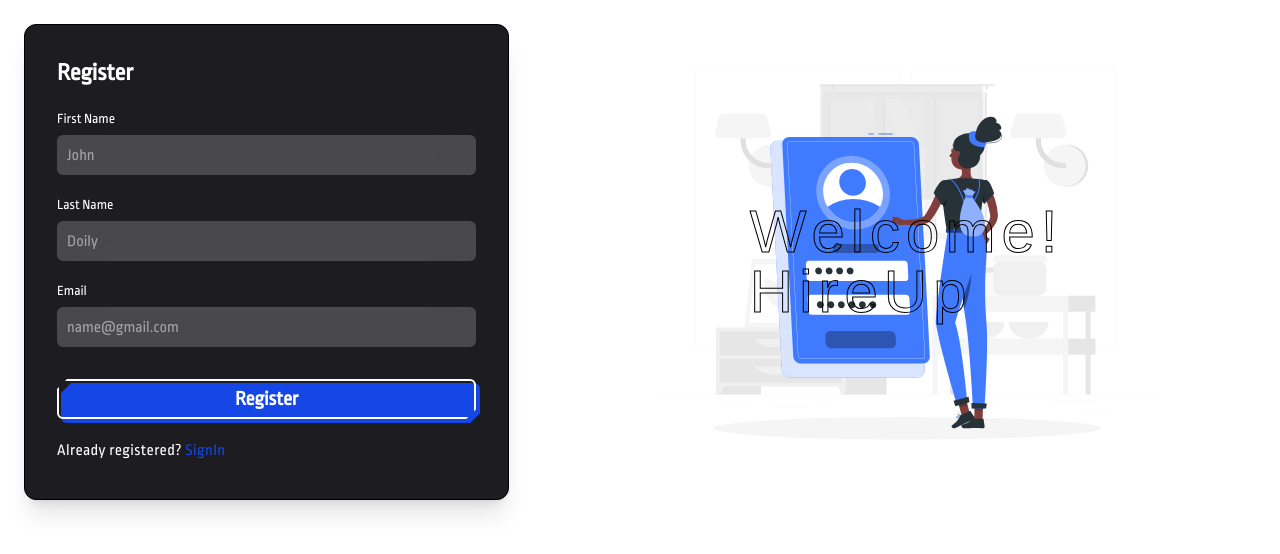
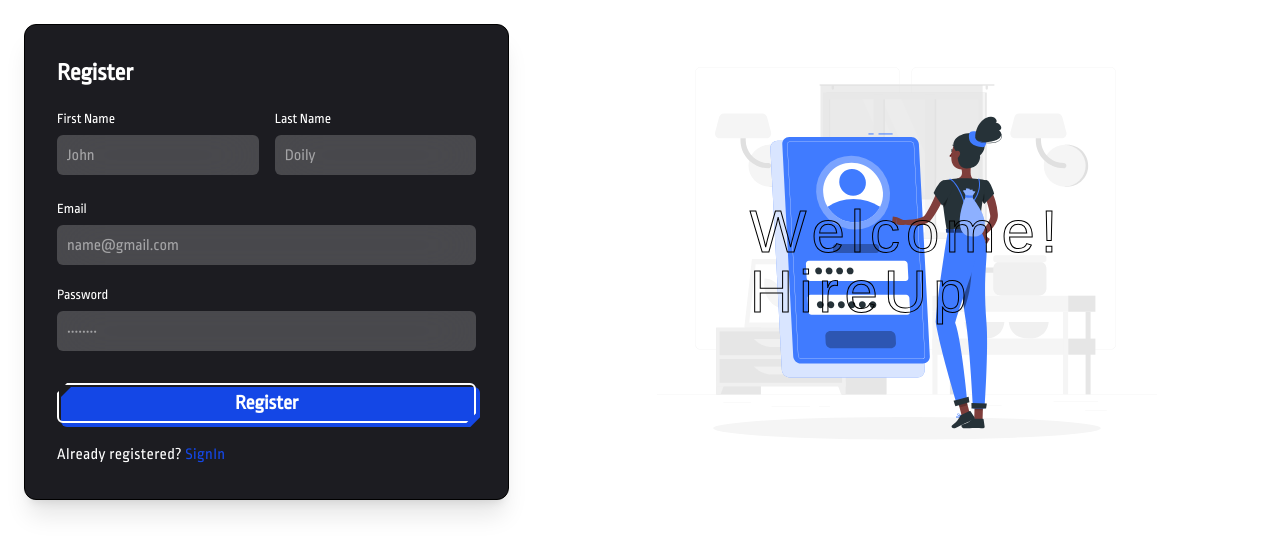
Before and after one commit to thisalsalpura/hireup_frontend, a React (Vite) app: page /userLogin in a window 1280 px wide. Both pictures are taken after a click on the link "Register". Shown: the top 554 px of the page. Built offline with nearby package versions, Linux system fonts and the light colour scheme; no server answers; a web font is replaced by a local one.

Commit message:
Update 6.1

```diff
--- a/src/pages/UserLogin.jsx
+++ b/src/pages/UserLogin.jsx
@@ -77,12 +77,12 @@
                                         <div className="flex flex-row items-center justify-between mt-5">
                                             <Checkbox name="Remember Me" />
 
-                                            <label className="text-blue-700 hover:border-b-2 hover:border-blue-700 text-sm sm:text-base"><a href="/">Forgot Password?</a></label>
+                                            <label className="text-blue-700 border-b-2 border-transparent hover:border-blue-700 text-sm sm:text-base"><a href="/">Forgot Password?</a></label>
                                         </div>
 
                                         <Button href="/home" name="SignIn" containerClass="mt-8" frontClasses="text-white h-10 w-full border-2 border-white" backClasses="h-10 w-full bg-blue-700" />
 
-                                        <p className="text-white text-sm sm:text-base tracking-wide mt-4">Not registered? <a className="text-blue-700 hover:border-b-2 hover:border-blue-700" onClick={toggleSlide}>Register</a></p>
+                                        <p className="text-white text-sm sm:text-base tracking-wide mt-4">Not registered? <a className="text-blue-700 border-b-2 border-transparent hover:border-blue-700" onClick={toggleSlide}>Register</a></p>
 
                                         <Button onClick={() => { loginWithGoogle(); }} name="Google SignIn" icon={faGoogle} containerClass="mt-4" frontClasses="text-blue-700 h-10 w-full border-2 border-blue-700" backClasses="h-10 w-full bg-white" />
 
@@ -106,14 +106,20 @@
                                     <div className="h-full w-full flex flex-col bg-cus-black-low rounded-xl shadow-xl border border-black p-5 sm:p-8">
                                         <h2 className="text-white text-2xl text-left font-semibold">Register</h2>
 
+                                        <div className="h-full w-full grid grid-cols-12 md:gap-4">
+                                            <div className="col-span-12 md:col-span-6">
                                                 <div className="flex flex-col w-full gap-1.5 mt-5">
                                                     <label htmlFor="fname" className="text-white text-sm">First Name</label>
                                                     <input id="fname" name="fname" className="bg-blur h-10 py-0.5 px-2.5 rounded-md text-white text-base" type="text" placeholder="John" required />
                                                 </div>
+                                            </div>
 
+                                            <div className="col-span-12 md:col-span-6">
                                                 <div className="flex flex-col w-full gap-1.5 mt-5">
                                                     <label htmlFor="lname" className="text-white text-sm">Last Name</label>
                                                     <input id="lname" name="lname" className="bg-blur h-10 py-0.5 px-2.5 rounded-md text-white text-base" type="text" placeholder="Doily" required />
+                                                </div>
+                                            </div>
                                         </div>
 
                                         <div className="flex flex-col w-full gap-1.5 mt-5">
@@ -121,9 +127,14 @@
                                             <input id="email" name="email" className="bg-blur h-10 py-0.5 px-2.5 rounded-md text-white text-base" type="email" placeholder="name@gmail.com" required />
                                         </div>
 
+                                        <div className="flex flex-col w-full gap-1.5 mt-5">
+                                            <label htmlFor="password" className="text-white text-sm">Password</label>
+                                            <input id="password" name="password" className="bg-blur h-10 py-0.5 px-2.5 rounded-md text-white text-base" type="password" placeholder="••••••••" required />
+                                        </div>
+
                                         <Button name="Register" containerClass="mt-8" frontClasses="text-white h-10 w-full border-2 border-white" backClasses="h-10 w-full bg-blue-700" />
 
-                                        <p className="text-white text-sm sm:text-base tracking-wide mt-4">Already registered? <a className="text-blue-700 hover:border-b-2 hover:border-blue-700" onClick={toggleSlide}>SignIn</a></p>
+                                        <p className="text-white text-sm sm:text-base tracking-wide mt-4">Already registered? <a className="text-blue-700 border-b-2 border-transparent hover:border-blue-700" onClick={toggleSlide}>SignIn</a></p>
                                     </div>
                                 </div>
 
```
Lines whose indentation alone changed are shown as unchanged.
